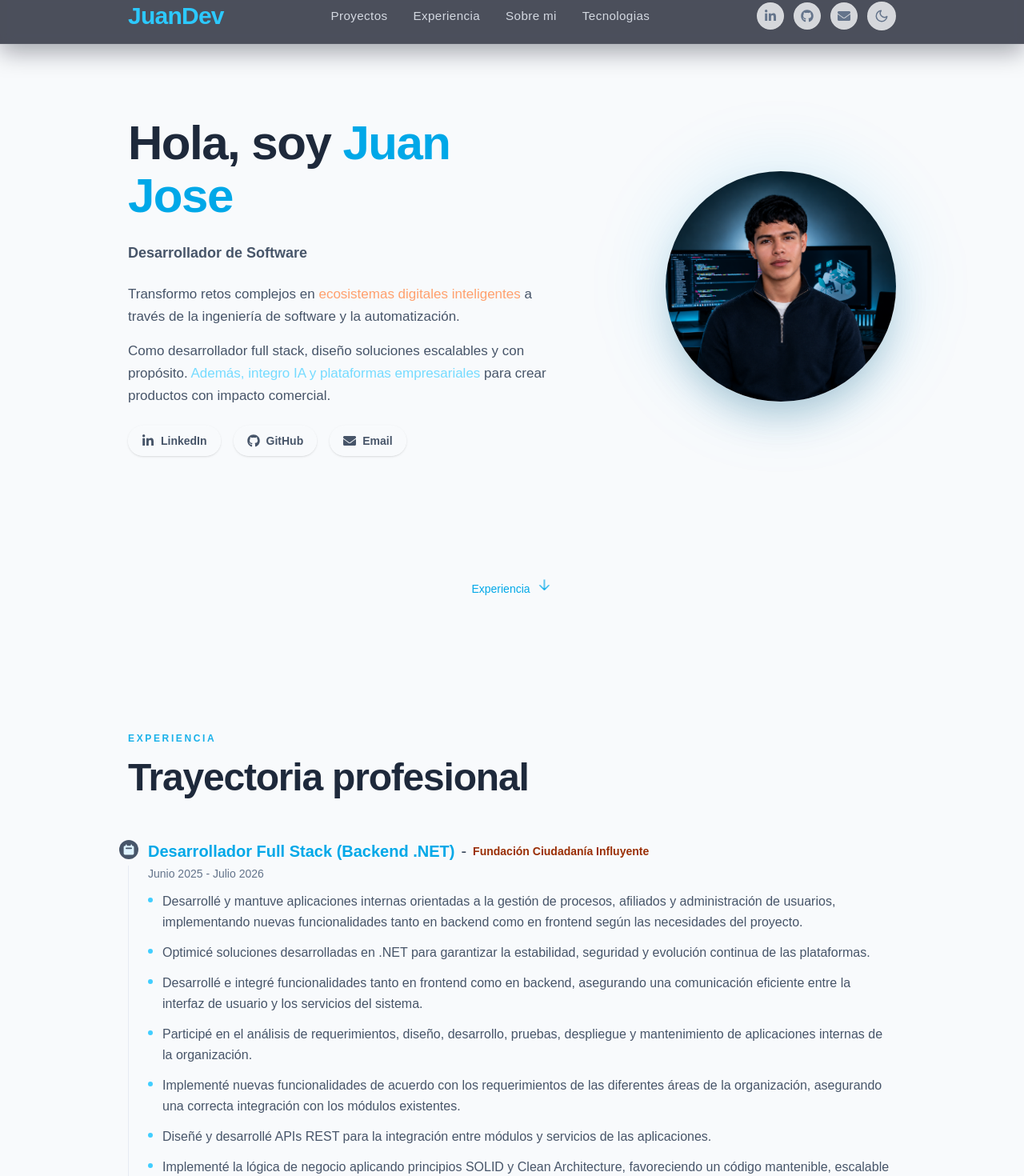
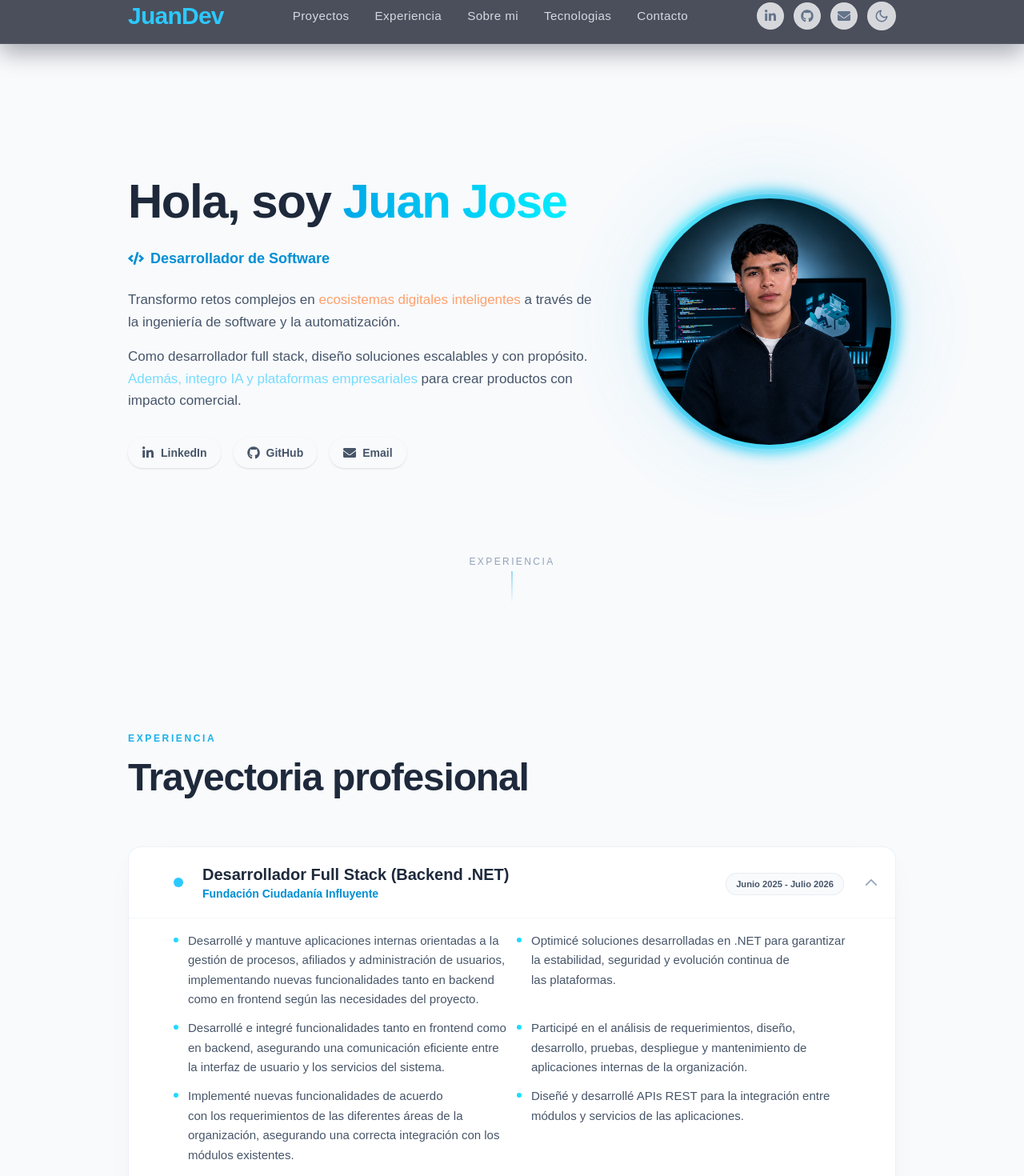
Before and after one commit to JuanAguirre009/JuanDev, a React (Vite) app: page / in a window 1280 px wide. Shown: the part 14-1484 px from the top of the page at 80% size. Built offline with nearby package versions, Linux system fonts and the light colour scheme; a web font is replaced by a local one.

Commit message:
agregar contacto
se agrego una nueva parte del portafolio para contactarme además de mejorar la parte visual

```diff
--- a/src/App.jsx
+++ b/src/App.jsx
@@ -1,6 +1,7 @@
 import { Footer } from "./components/layout/Footer";
 import { Navbar } from "./components/layout/Navbar";
 import { About } from "./components/sections/About";
+import { Contact } from "./components/sections/Contact";
 import { Experience } from "./components/sections/Experience";
 import { Hero } from "./components/sections/Hero";
 import { Projects } from "./components/sections/Projects";
@@ -21,6 +22,7 @@ function App() {
       <Projects />
       <About />
       <Stack />
+      <Contact />
       <Footer />
     </main>
   );
--- a/src/components/layout/Navbar.jsx
+++ b/src/components/layout/Navbar.jsx
@@ -1,10 +1,13 @@
-  import { useState } from "react";
+import { useEffect, useRef, useState } from "react";
 import { NAV_ITEMS } from "../../data/navigation";
 import { SOCIAL_LINKS } from "../../data/socials";
 import { ThemeToggle } from "./ThemeToggle";
 
 export const Navbar = () => {
   const [isOpen, setIsOpen] = useState(false);
+  const [activeSection, setActiveSection] = useState("top");
+  const menuRef = useRef(null);
+  const buttonRef = useRef(null);
 
   const handleToggle = () => {
     setIsOpen((prev) => !prev);
@@ -13,6 +16,51 @@
   const handleClose = () => {
     setIsOpen(false);
   };
+
+  useEffect(() => {
+    const sections = NAV_ITEMS.map((item) =>
+      document.querySelector(item.href)
+    ).filter(Boolean);
+    const topSection = document.querySelector("#top");
+    const allSections = topSection ? [topSection, ...sections] : sections;
+
+    const observer = new IntersectionObserver(
+      (entries) => {
+        const visible = entries.filter((entry) => entry.isIntersecting);
+        if (visible.length > 0) {
+          const mostVisible = visible.reduce((prev, current) =>
+            prev.intersectionRatio > current.intersectionRatio ? prev : current
+          );
+          setActiveSection(mostVisible.target.id);
+        }
+      },
+      {
+        rootMargin: "-40% 0px -40% 0px",
+        threshold: [0, 0.25, 0.5, 0.75, 1],
+      }
+    );
+
+    allSections.forEach((section) => observer.observe(section));
+
+    return () => observer.disconnect();
+  }, []);
+
+  useEffect(() => {
+    const handleClickOutside = (event) => {
+      if (
+        isOpen &&
+        menuRef.current &&
+        !menuRef.current.contains(event.target) &&
+        buttonRef.current &&
+        !buttonRef.current.contains(event.target)
+      ) {
+        setIsOpen(false);
+      }
+    };
+
+    document.addEventListener("mousedown", handleClickOutside);
+    return () => document.removeEventListener("mousedown", handleClickOutside);
+  }, [isOpen]);
 
   const renderSocialLink = (link) => {
     const Icon = link.icon;
@@ -24,7 +72,7 @@
         href={link.href}
         target={isExternal ? "_blank" : undefined}
         rel={isExternal ? "noopener noreferrer" : undefined}
-          className="rounded-full border border-white/10 bg-dark-50/80 p-2 text-dark-500 transition hover:border-primary-400/60 hover:text-primary-300 dark:border-dark-800 dark:bg-dark-900/60 dark:text-dark-200"
+        className="rounded-full border border-white/10 bg-dark-50/80 p-2 text-dark-500 transition hover:scale-110 hover:border-primary-400/60 hover:text-primary-500 dark:border-dark-800 dark:bg-dark-900/60 dark:text-dark-200 dark:hover:text-primary-300"
         aria-label={link.label}
       >
         <Icon className="size-4" />
@@ -32,12 +80,17 @@
     );
   };
 
+  const isActive = (href) => {
+    const id = href.replace("#", "");
+    return activeSection === id;
+  };
+
   return (
     <header className="fixed top-0 z-50 w-full border-b border-white/5 bg-dark-950/70 shadow-[0_10px_30px_rgba(2,6,23,0.35)] backdrop-blur">
       <nav className="container mx-auto flex flex-wrap items-center justify-between px-4 py-4 sm:px-6 lg:px-8 md:grid md:max-w-5xl md:grid-cols-[auto_1fr_auto] md:items-center">
         <a
           href="#top"
-            className="text-2xl font-black tracking-tight text-primary-400 sm:text-3xl"
+          className="text-2xl font-black tracking-tight text-primary-400 transition hover:text-primary-300 sm:text-3xl"
         >
           JuanDev
         </a>
@@ -48,10 +101,12 @@
           </div>
           <ThemeToggle />
           <button
+            ref={buttonRef}
             type="button"
             className="rounded-full border border-white/10 bg-dark-50/80 p-2 text-dark-500 transition hover:border-primary-400/60 hover:text-primary-300 dark:border-dark-800 dark:bg-dark-900/60 dark:text-dark-200 md:hidden"
             onClick={handleToggle}
             aria-label="Toggle navigation"
+            aria-expanded={isOpen}
           >
             {isOpen ? (
               <svg
@@ -88,8 +143,11 @@
         </div>
 
         <div
-            className={`w-full flex-col gap-6 pb-6 pt-4 md:order-1 md:flex md:w-auto md:flex-row md:items-center md:justify-center md:gap-8 md:pb-0 md:pt-0 ${
-              isOpen ? "flex" : "hidden"
+          ref={menuRef}
+          className={`w-full flex-col gap-6 overflow-hidden rounded-2xl border border-white/10 bg-dark-950/95 px-4 py-6 shadow-2xl transition-all duration-300 md:order-1 md:flex md:w-auto md:flex-row md:items-center md:justify-center md:gap-8 md:border-none md:bg-transparent md:p-0 md:shadow-none ${
+            isOpen
+              ? "mt-4 flex opacity-100"
+              : "hidden opacity-0 md:flex md:opacity-100"
           }`}
         >
           {NAV_ITEMS.map((item) => (
@@ -97,9 +155,18 @@
               key={item.href}
               href={item.href}
               onClick={handleClose}
-                className="text-[0.95rem] font-medium tracking-wide text-dark-200/90 transition hover:text-primary-300"
+              className={`relative text-[0.95rem] font-medium tracking-wide transition hover:text-primary-500 ${
+                isActive(item.href)
+                  ? "text-primary-500"
+                  : "text-dark-200/90 dark:text-dark-200/90"
+              }`}
             >
               {item.label}
+              <span
+                className={`absolute -bottom-1 left-0 h-[2px] rounded-full bg-primary-500 transition-all duration-300 ${
+                  isActive(item.href) ? "w-full" : "w-0"
+                }`}
+              />
             </a>
           ))}
           <div className="flex items-center gap-3 md:hidden">
--- /dev/null
+++ b/src/components/sections/Contact.jsx
@@ -0,0 +1,51 @@
+import { Container } from "../layout/Container";
+import { SectionTitle } from "../layout/SectionTitle";
+import { PROFILE } from "../../data/profile";
+import { SOCIAL_LINKS } from "../../data/socials";
+import { FaEnvelope } from "react-icons/fa";
+
+export const Contact = () => {
+  return (
+    <section className="pt-28 pb-28 motion-safe:animate-fade-up sm:pt-32 sm:pb-28">
+      <Container id="contact" className="max-w-5xl">
+        <SectionTitle label="Contacto">Hablemos</SectionTitle>
+
+        <div className="mt-12 flex flex-col items-center text-center">
+          <p className="max-w-2xl text-[16px] leading-relaxed text-dark-600 dark:text-dark-200/90 sm:text-[17px] text-pretty">
+            ¿Tienes una oportunidad, un proyecto o simplemente quieres conversar
+            sobre tecnología? Estoy abierto a nuevos retos y conexiones.
+          </p>
+
+          <a
+            href={`mailto:${PROFILE.email}`}
+            className="group mt-8 inline-flex items-center gap-3 rounded-2xl border border-primary-400/30 bg-primary-400/10 px-8 py-4 text-lg font-semibold text-primary-600 transition-all duration-300 hover:-translate-y-1 hover:border-primary-400/60 hover:bg-primary-400/20 hover:text-primary-700 dark:text-primary-300 dark:hover:text-primary-200"
+          >
+            <FaEnvelope className="size-5 transition-transform duration-300 group-hover:scale-110" />
+            {PROFILE.email}
+          </a>
+
+          <div className="mt-8 flex flex-wrap items-center justify-center gap-3">
+            {SOCIAL_LINKS.filter((link) => link.label !== "Email").map(
+              (link) => {
+                const Icon = link.icon;
+                return (
+                  <a
+                    key={link.label}
+                    href={link.href}
+                    target="_blank"
+                    rel="noopener noreferrer"
+                    className="inline-flex items-center gap-2 rounded-full border border-white/10 bg-dark-50/80 px-5 py-2.5 text-sm font-semibold text-dark-600 transition hover:-translate-y-0.5 hover:border-primary-400/70 hover:text-primary-500 dark:border-dark-800 dark:bg-dark-900/70 dark:text-dark-100 dark:hover:text-primary-300"
+                  >
+                    <Icon className="size-4" />
+                    {link.label}
+                  </a>
+                );
+              }
+            )}
+          </div>
+
+        </div>
+      </Container>
+    </section>
+  );
+};
--- a/src/components/sections/Experience.jsx
+++ b/src/components/sections/Experience.jsx
@@ -1,54 +1,94 @@
+import { useState } from "react";
 import { EXPERIENCE } from "../../data/experience";
 import { Container } from "../layout/Container";
 import { SectionTitle } from "../layout/SectionTitle";
 
 export const Experience = () => {
+  const [openIndex, setOpenIndex] = useState(0);
+
+  const toggle = (index) => {
+    setOpenIndex((prev) => (prev === index ? -1 : index));
+  };
+
   return (
     <section className="pt-28 pb-28 motion-safe:animate-fade-up sm:pt-32 sm:pb-28">
-      <Container id="experience" className="max-w-5xl">
+      <Container id="experience" className="max-w-4xl">
         <SectionTitle label="Experiencia">Trayectoria profesional</SectionTitle>
-        <div className="mt-12">
-          <ul className="relative border-l border-dark-200/80 dark:border-dark-800">
-            {EXPERIENCE.map((item) => (
-              <li key={item.id} className="mb-8 ml-6 md:mb-7">
-                <span className="absolute -left-3 flex h-6 w-6 items-center justify-center rounded-full bg-dark-600 ring-8 ring-dark-50 dark:bg-dark-600 dark:ring-dark-950">
+
+        <div className="relative mt-14 space-y-5">
+          <div className="absolute left-6 top-4 bottom-4 hidden w-[2px] bg-gradient-to-b from-primary-500 via-daintree-400 to-transparent md:block" />
+
+          {EXPERIENCE.map((item, index) => {
+            const isOpen = openIndex === index;
+
+            return (
+              <article
+                key={item.id}
+                className="relative overflow-hidden rounded-2xl border border-dark-200/60 bg-white shadow-[0_10px_40px_-20px_rgba(0,0,0,0.1)] transition-all duration-300 hover:border-primary-400/30 dark:border-white/[0.08] dark:bg-dark-900/80 dark:shadow-[0_10px_40px_-20px_rgba(0,0,0,0.5)] dark:hover:border-primary-400/20"
+              >
+                <button
+                  type="button"
+                  onClick={() => toggle(index)}
+                  className="flex w-full items-center gap-4 p-5 text-left md:gap-6 md:pl-14"
+                >
+                  <span className="hidden h-3 w-3 shrink-0 rounded-full bg-primary-400 ring-4 ring-white dark:ring-dark-950 md:block" />
+
+                  <div className="flex flex-1 flex-col gap-1 sm:flex-row sm:items-center sm:justify-between">
+                    <div>
+                      <h3 className="text-lg font-bold text-dark-800 dark:text-dark-50 sm:text-xl">
+                        {item.role}
+                      </h3>
+                      <p className="text-sm font-semibold text-primary-600 dark:text-primary-300">
+                        {item.company}
+                      </p>
+                    </div>
+                    <span className="mt-1 shrink-0 self-start rounded-full border border-dark-200/70 bg-dark-50 px-3 py-1 text-[0.7rem] font-semibold text-dark-600 dark:border-dark-700 dark:bg-dark-800 dark:text-dark-300 sm:self-center">
+                      {item.date}
+                    </span>
+                  </div>
+
                   <svg
-                    aria-hidden="true"
-                    className="h-4 w-4 text-primary-100"
-                    fill="currentColor"
-                    viewBox="0 0 20 20"
                     xmlns="http://www.w3.org/2000/svg"
+                    fill="none"
+                    viewBox="0 0 24 24"
+                    strokeWidth="2"
+                    stroke="currentColor"
+                    className={`h-5 w-5 shrink-0 text-dark-400 transition-transform duration-300 dark:text-dark-500 ${
+                      isOpen ? "rotate-180" : ""
+                    }`}
                   >
                     <path
-                      fillRule="evenodd"
-                      d="M6 2a1 1 0 00-1 1v1H4a2 2 0 00-2 2v10a2 2 0 002 2h12a2 2 0 002-2V6a2 2 0 00-2-2h-1V3a1 1 0 10-2 0v1H7V3a1 1 0 00-1-1zm0 5a1 1 0 000 2h8a1 1 0 100-2H6z"
-                      clipRule="evenodd"
+                      strokeLinecap="round"
+                      strokeLinejoin="round"
+                      d="M19.5 8.25l-7.5 7.5-7.5-7.5"
                     />
                   </svg>
-                </span>
-                <h3 className="mb-1 flex flex-wrap items-center gap-2 text-lg font-semibold text-primary-500 dark:text-primary-300 sm:text-xl">
-                  {item.role}
-                  <span className="font-normal text-dark-700 dark:text-dark-200">
-                    -
-                  </span>
-                  <span className="text-sm text-crusta-800 dark:text-crusta-300/90">
-                    {item.company}
-                  </span>
-                </h3>
-                <time className="mb-3 block text-sm text-dark-500 dark:text-dark-300">
-                  {item.date}
-                </time>
-                <ul className="mb-4 space-y-3 text-[16px] font-normal leading-relaxed text-dark-600 dark:text-dark-200/90">
-                  {item.description.map((line, index) => (
-                    <li key={`${item.role}-${index}`} className="flex gap-3">
-                      <span className="mt-2 h-1.5 w-1.5 shrink-0 rounded-full bg-primary-400/90" />
-                      <span className="text-pretty">{line}</span>
-                    </li>
-                  ))}
-                </ul>
-              </li>
-            ))}
-          </ul>
+                </button>
+
+                <div
+                  className={`grid transition-all duration-300 ease-in-out ${
+                    isOpen ? "grid-rows-[1fr] opacity-100" : "grid-rows-[0fr] opacity-0"
+                  }`}
+                >
+                  <div className="overflow-hidden">
+                    <div className="border-t border-dark-200/40 px-5 pb-6 pt-4 dark:border-white/[0.06] md:px-14">
+                      <ul className="grid gap-3 text-[15px] leading-relaxed text-dark-600 dark:text-dark-200/90 sm:grid-cols-2">
+                        {item.description.map((line, lineIndex) => (
+                          <li
+                            key={`${item.id}-${lineIndex}`}
+                            className="flex gap-3"
+                          >
+                            <span className="mt-2 h-1.5 w-1.5 shrink-0 rounded-full bg-gradient-to-r from-primary-400 to-daintree-400" />
+                            <span className="text-pretty">{line}</span>
+                          </li>
+                        ))}
+                      </ul>
+                    </div>
+                  </div>
+                </div>
+              </article>
+            );
+          })}
         </div>
       </Container>
     </section>
--- a/src/components/sections/Hero.jsx
+++ b/src/components/sections/Hero.jsx
@@ -2,30 +2,35 @@ import { Container } from "../layout/Container";
 import { Pill } from "../ui/Pill";
 import { PROFILE } from "../../data/profile";
 import { SOCIAL_LINKS } from "../../data/socials";
+import { FaCode } from "react-icons/fa";
 
 export const Hero = () => {
   return (
     <section
       id="top"
-      className="relative min-h-screen pt-28 pb-24 motion-safe:animate-fade-up sm:pt-32 sm:pb-28 lg:pt-40 lg:pb-32"
+      className="relative flex min-h-screen items-center pt-28 pb-24 motion-safe:animate-fade-up sm:pt-32 sm:pb-28 lg:pt-40 lg:pb-32"
     >
       <Container className="max-w-5xl">
-        <div className="grid items-center gap-12 lg:grid-cols-[1.2fr_0.8fr]">
-          <div className="space-y-6">
+        <div className="grid items-center gap-14 lg:grid-cols-[1.3fr_0.7fr]">
+          <div className="order-2 space-y-6 lg:order-1">
             {PROFILE.headline ? (
               <p className="text-[0.7rem] font-semibold uppercase tracking-[0.4em] text-primary-400/90">
                 {PROFILE.headline}
               </p>
             ) : null}
+
             <h1 className="text-4xl font-bold leading-[1.1] tracking-tight text-dark-800 dark:text-dark-50 sm:text-5xl lg:text-6xl">
               {PROFILE.greeting}{" "}
-              <span className="text-primary-500 dark:text-primary-400">
+              <span className="bg-gradient-to-r from-primary-500 to-daintree-400 bg-clip-text text-transparent dark:from-primary-400 dark:to-daintree-300">
                 {PROFILE.name}
               </span>
             </h1>
-            <span className="inline-flex text-base font-semibold text-dark-600 dark:text-dark-200 sm:text-lg">
+
+            <p className="inline-flex items-center gap-2 text-base font-semibold text-primary-600 dark:text-primary-300 sm:text-lg">
+              <FaCode className="size-5" />
               {PROFILE.role}
-            </span>
+            </p>
+
             <div className="max-w-2xl space-y-4 text-[16px] leading-relaxed text-dark-600 dark:text-dark-200/90 sm:text-[17px] text-pretty">
               {PROFILE.summary.map((line, index) => (
                 <p key={`${line.text}-${index}`}>
@@ -37,7 +42,8 @@ export const Hero = () => {
                 </p>
               ))}
             </div>
-            <div className="flex flex-wrap gap-3 sm:gap-4">
+
+            <div className="flex flex-wrap gap-3 pt-2 sm:gap-4">
               {SOCIAL_LINKS.map((link) => {
                 const Icon = link.icon;
                 return (
@@ -49,13 +55,19 @@ export const Hero = () => {
               })}
             </div>
           </div>
-          <div className="flex justify-center lg:justify-end">
+
+          <div className="order-1 flex justify-center lg:order-2 lg:justify-end">
             <div className="relative">
+              <div className="absolute -inset-1 rounded-full bg-gradient-to-tr from-primary-500 via-daintree-400 to-primary-600 opacity-75 blur-sm dark:opacity-60" />
               <div className="absolute -inset-4 rounded-full bg-primary-500/10 blur-2xl" />
               <img
                 src={PROFILE.heroAvatar}
                 alt={PROFILE.name}
-                className="relative h-60 w-60 rounded-full object-cover shadow-2xl shadow-primary-900/30 ring-1 ring-white/10 dark:ring-dark-800 sm:h-64 sm:w-64 lg:h-72 lg:w-72"
+                className="relative h-60 w-60 rounded-full object-cover p-1.5 ring-1 ring-white/20 dark:ring-dark-700 sm:h-72 sm:w-72 lg:h-80 lg:w-80"
+                style={{
+                  background:
+                    "linear-gradient(135deg, rgba(0,168,232,0.15), rgba(7,237,255,0.08))",
+                }}
                 loading="eager"
                 fetchpriority="high"
                 width="288"
@@ -64,26 +76,15 @@ export const Hero = () => {
             </div>
           </div>
         </div>
-        <div className="absolute bottom-10 left-1/2 hidden -translate-x-1/2 justify-center text-sm font-medium text-primary-500 dark:text-primary-400 md:flex">
+
+        <div className="absolute bottom-8 left-1/2 hidden -translate-x-1/2 md:flex">
           <a
             href="#experience"
-            className="flex items-center gap-2 transition hover:text-primary-300"
+            className="group flex flex-col items-center gap-1 text-xs font-medium text-dark-400 transition hover:text-primary-500 dark:text-dark-400 dark:hover:text-primary-400"
+            aria-label="Ir a experiencia"
           >
-            Experiencia
-            <svg
-              xmlns="http://www.w3.org/2000/svg"
-              fill="none"
-              viewBox="0 0 24 24"
-              strokeWidth="1.5"
-              stroke="currentColor"
-              className="h-5 w-5 animate-bounce"
-            >
-              <path
-                strokeLinecap="round"
-                strokeLinejoin="round"
-                d="M12 4.5v15m0 0l6.75-6.75M12 19.5l-6.75-6.75"
-              />
-            </svg>
+            <span className="uppercase tracking-[0.2em]">Experiencia</span>
+            <span className="h-10 w-[1.5px] rounded-full bg-gradient-to-b from-primary-500/80 to-transparent transition-all group-hover:h-12" />
           </a>
         </div>
       </Container>
--- a/src/data/navigation.js
+++ b/src/data/navigation.js
@@ -3,4 +3,5 @@ export const NAV_ITEMS = [
   { label: "Experiencia", href: "#experience" },
   { label: "Sobre mi", href: "#about" },
   { label: "Tecnologias", href: "#stack" },
+  { label: "Contacto", href: "#contact" },
 ];
```
Also changed, not shown: src/components/layout/Footer.jsx (+18 -10 lines). Lines whose indentation alone changed are shown as unchanged.
